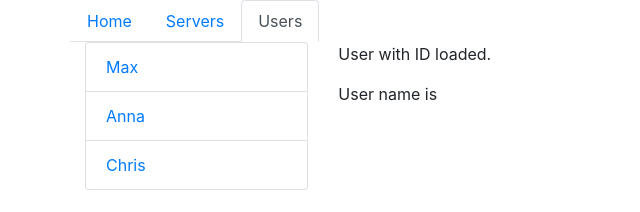
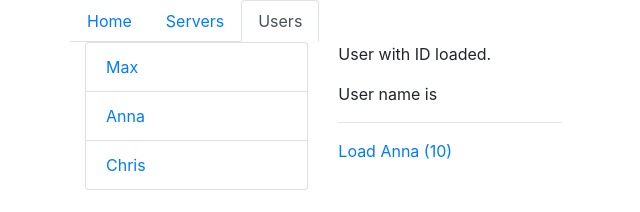
Before and after one commit to nxsharma/angserverupdate, an Angular app: page /users in a window 1280 px wide. Shown: the top 212 px of the page, without its empty margins (0-640 px from the left). Built offline with nearby package versions, Linux system fonts and the light colour scheme.

Commit message:
getting route parameters reactively

```diff
--- a/src/app/users/user/user.component.html
+++ b/src/app/users/user/user.component.html
@@ -1,2 +1,4 @@
 <p>User with ID {{user.id}} loaded.</p>
 <p>User name is {{user.name}}</p>
+<hr>
+<a [routerLink]="['/users',10,'Anna']">Load Anna (10)</a>
--- a/src/app/users/user/user.component.ts
+++ b/src/app/users/user/user.component.ts
@@ -1,5 +1,5 @@
 import { Component, OnInit } from '@angular/core';
-import { ActivatedRoute } from '@angular/router';
+import { ActivatedRoute, Params } from '@angular/router';
 
 @Component({
   selector: 'app-user',
@@ -16,6 +16,13 @@
       id: this.route.snapshot.params['id'],
       name: this.route.snapshot.params['name']
     };
+    this.route.params.subscribe(
+      (params: Params) => {
+        this.user.id = params['id'];
+        this.user.name = params['name']
+
+      }
+    );
   }
 
 }
```
